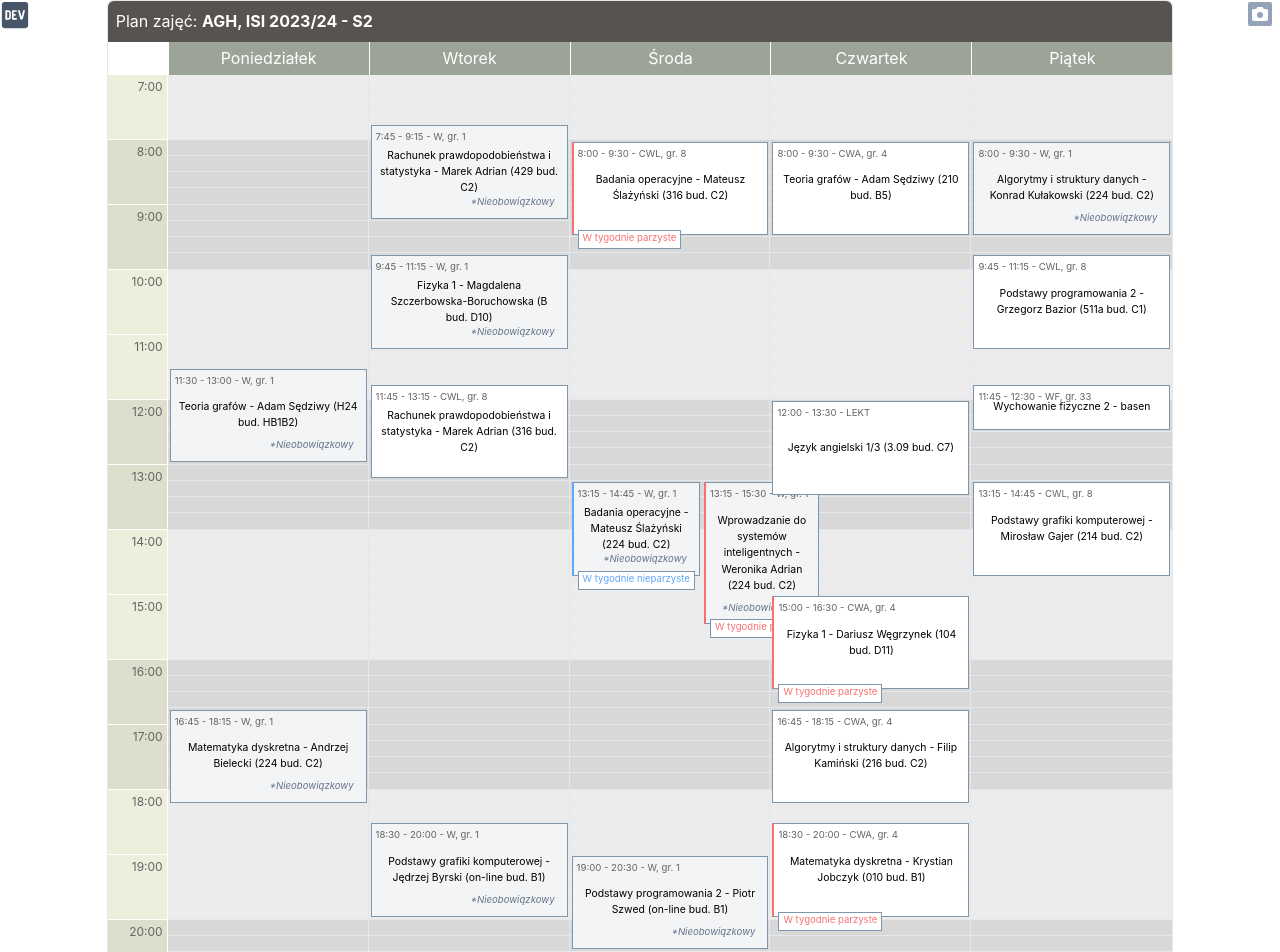
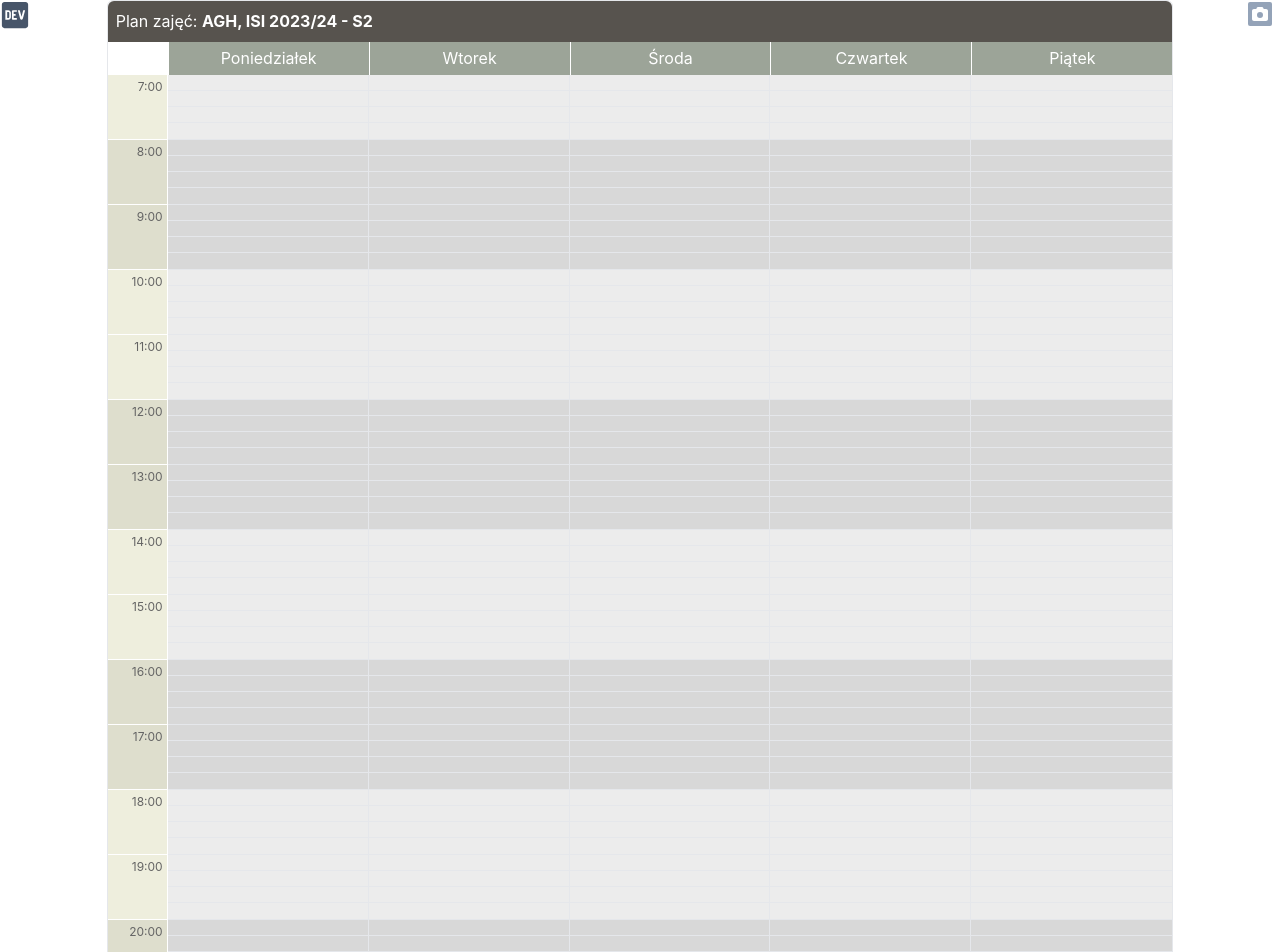
Before and after one commit to marcinwolder/usos-plan-generator, a React (Vite) app: page / in a window 1280 px wide. Shown: the top 952 px of the page. Built offline with nearby package versions, Linux system fonts and the light colour scheme.

Commit message:
FIX | Fixed some visual bugs
+ Added new button to remove all lectures
+ Fixed bug with 0 instead od 00 in end/start time

```diff
--- a/src/AdminPanel.tsx
+++ b/src/AdminPanel.tsx
@@ -1,6 +1,7 @@
 import clsx from 'clsx';
 import { useContext } from 'react';
 import adminControlsContext from './context/adminControlsContext';
+import lecturesContext from './context/lecturesContext';
 
 const AdminPanel = () => {
 	const {
@@ -14,6 +15,9 @@ const AdminPanel = () => {
 		setInsertRightCol,
 		clearSelection,
 	} = useContext(adminControlsContext);
+	const {
+		setLectures
+	} = useContext(lecturesContext)
 	return (
 		<div className='pl-1 h-24 flex flex-col justify-center items-start'>
 			<div
@@ -64,6 +68,13 @@ const AdminPanel = () => {
 				})}>
 				Edytuj plan
 			</div>
+			<div
+				onClick={() => {
+					setLectures([]);
+				}}
+				className={clsx('select-none min-w-6 h-6 text-xs flex items-center cursor-pointer')}>
+				Wyczyść plan
+			</div>
 		</div>
 	);
 };
--- a/src/App.tsx
+++ b/src/App.tsx
@@ -1,9 +1,7 @@
 import { useState } from 'react';
 import DaysComp from './DaysComp';
 import Hours from './Hours';
-import Lecture from './Lecture';
 import Plan from './Plan';
-import Splitter from './Splitter';
 import { FaDev } from 'react-icons/fa6';
 import { devModeContext } from './context/devContext';
 import clsx from 'clsx';
@@ -55,206 +53,7 @@ const App = () => {
 					<div></div>
 					<DaysComp />
 					<Hours />
-					<Plan>
-						<Lecture
-							onUpdate={()=>{}}
-							onRemove={(ref) => ref.current?.remove()}
-							col={1}
-							group={1}
-							timeStart='11:30'
-							timeStop=' 13:00'
-							type='W'
-							name='Teoria grafów - Adam Sędziwy (H24 bud. HB1B2)'
-						/>
-						<Lecture
-							onUpdate={()=>{}}
-							onRemove={(ref) => ref.current?.remove()}
-							col={1}
-							group={1}
-							timeStart='16:45'
-							timeStop=' 18:15'
-							type='W'
-							name='Matematyka dyskretna - Andrzej Bielecki (224 bud. C2)'
-						/>
-						<Lecture
-							onUpdate={()=>{}}
-							onRemove={(ref) => ref.current?.remove()}
-							col={2}
-							group={1}
-							timeStart='7:45'
-							timeStop=' 9:15'
-							type='W'
-							name='Rachunek prawdopodobieństwa i statystyka - Marek Adrian (429 bud.
-							C2)'
-						/>
-						<Lecture
-							onUpdate={()=>{}}
-							onRemove={(ref) => ref.current?.remove()}
-							col={2}
-							group={1}
-							timeStart='9:45'
-							timeStop=' 11:15'
-							type='W'
-							name='Fizyka 1 - Magdalena Szczerbowska-Boruchowska (B bud. D10)'
-						/>
-						<Lecture
-							onUpdate={()=>{}}
-							onRemove={(ref) => ref.current?.remove()}
-							col={2}
-							group={8}
-							timeStart='11:45'
-							timeStop=' 13:15'
-							type='CWL'
-							name='Rachunek prawdopodobieństwa i statystyka - Marek Adrian (316 bud.
-							C2)'
-						/>
-						<Lecture
-							onUpdate={()=>{}}
-							onRemove={(ref) => ref.current?.remove()}
-							col={2}
-							group={1}
-							timeStart='18:30'
-							timeStop=' 20:00'
-							type='W'
-							name='Podstawy grafiki komputerowej - Jędrzej Byrski (on-line bud. B1)'
-						/>
-						<Lecture
-							onUpdate={()=>{}}
-							onRemove={(ref) => ref.current?.remove()}
-							col={3}
-							group={8}
-							timeStart='8:00'
-							timeStop=' 9:30'
-							type='CWL'
-							name='Badania operacyjne - Mateusz Ślażyński (316 bud. C2)'
-							evenWeeksOnly
-						/>
-						<Splitter subCols={2} col={3}>
-							<Lecture
-								onUpdate={()=>{}}
-								onRemove={(ref) => ref.current?.remove()}
-								col={1}
-								group={1}
-								timeStart='13:15'
-								timeStop=' 14:45'
-								type='W'
-								name='Badania operacyjne - Mateusz Ślażyński (224 bud. C2)'
-								oddWeeksOnly
-							/>
-							<Lecture
-								onUpdate={()=>{}}
-								onRemove={(ref) => ref.current?.remove()}
-								col={2}
-								group={1}
-								timeStart='13:15'
-								timeStop=' 15:30'
-								type='W'
-								name='Wprowadzanie do systemów inteligentnych - Weronika Adrian (224 bud. C2)'
-								evenWeeksOnly
-							/>
-						</Splitter>
-						<Lecture
-							onUpdate={()=>{}}
-							onRemove={(ref) => ref.current?.remove()}
-							col={3}
-							group={1}
-							timeStart='19:00'
-							timeStop=' 20:30'
-							type='W'
-							name='Podstawy programowania 2 - Piotr Szwed (on-line bud. B1)'
-						/>
-						<Lecture
-							onUpdate={()=>{}}
-							onRemove={(ref) => ref.current?.remove()}
-							col={4}
-							group={4}
-							timeStart='8:00'
-							timeStop=' 9:30'
-							type='CWA'
-							name='Teoria grafów - Adam Sędziwy (210 bud. B5)'
-						/>
-						<Lecture
-							onUpdate={()=>{}}
-							onRemove={(ref) => ref.current?.remove()}
-							col={4}
-							timeStart='12:00'
-							timeStop=' 13:30'
-							type='LEKT'
-							name='Język angielski 1/3 (3.09 bud. C7)'
-						/>
-						<Lecture
-							onUpdate={()=>{}}
-							onRemove={(ref) => ref.current?.remove()}
-							col={4}
-							group={4}
-							timeStart='15:00'
-							timeStop=' 16:30'
-							type='CWA'
-							name='Fizyka 1 - Dariusz Węgrzynek (104 bud. D11)'
-							evenWeeksOnly
-						/>
-						<Lecture
-							onUpdate={()=>{}}
-							onRemove={(ref) => ref.current?.remove()}
-							col={4}
-							group={4}
-							timeStart='16:45'
-							timeStop=' 18:15'
-							type='CWA'
-							name='Algorytmy i struktury danych - Filip Kamiński (216 bud. C2)'
-						/>
-						<Lecture
-							onUpdate={()=>{}}
-							onRemove={(ref) => ref.current?.remove()}
-							col={4}
-							group={4}
-							timeStart='18:30'
-							timeStop=' 20:00'
-							type='CWA'
-							name='Matematyka dyskretna - Krystian Jobczyk (010 bud. B1)'
-							evenWeeksOnly
-						/>
-						<Lecture
-							onUpdate={()=>{}}
-							onRemove={(ref) => ref.current?.remove()}
-							col={5}
-							group={1}
-							timeStart='8:00'
-							timeStop=' 9:30'
-							type='W'
-							name='Algorytmy i struktury danych - Konrad Kułakowski (224 bud. C2)'
-						/>
-						<Lecture
-							onUpdate={()=>{}}
-							onRemove={(ref) => ref.current?.remove()}
-							col={5}
-							group={8}
-							timeStart='9:45'
-							timeStop=' 11:15'
-							type='CWL'
-							name='Podstawy programowania 2 - Grzegorz Bazior (511a bud. C1)'
-						/>
-						<Lecture
-							onUpdate={()=>{}}
-							onRemove={(ref) => ref.current?.remove()}
-							col={5}
-							group={33}
-							timeStart='11:45'
-							timeStop=' 12:30'
-							type='WF'
-							name='Wychowanie fizyczne 2 - basen'
-						/>
-						<Lecture
-							onUpdate={()=>{}}
-							onRemove={(ref) => ref.current?.remove()}
-							col={5}
-							group={8}
-							timeStart='13:15'
-							timeStop=' 14:45'
-							type='CWL'
-							name='Podstawy grafiki komputerowej - Mirosław Gajer (214 bud. C2)'
-						/>
-					</Plan>
+					<Plan />
 				</div>
 			</div>
 		</devModeContext.Provider>
--- a/src/Lecture.tsx
+++ b/src/Lecture.tsx
@@ -68,10 +68,12 @@ const Lecture: React.FC<{
 
 	useEffect(()=>{
 		if (minuteStart>=60){
-			setLectureStartTime(`${hourStart+7+Math.floor(minuteStart/60)}:${(minuteStart%60)}`)
+			const textMinuteStart = minuteStart%60 < 10 ? `0${minuteStart%60}` : minuteStart%60;
+			setLectureStartTime(`${hourStart+7+Math.floor(minuteStart/60)}:${textMinuteStart}`)
 		}
 		if (minuteStop>=60){
-			setLectureStopTime(`${hourStop+7+Math.floor(minuteStop/60)}:${minuteStop%60}`)
+			const textMinuteStop = minuteStop%60 < 10 ? `0${minuteStop%60}` : minuteStop%60;
+			setLectureStopTime(`${hourStop+7+Math.floor(minuteStop/60)}:${textMinuteStop}`)
 		}
 	})
 
--- a/src/context/lecturesContext.ts
+++ b/src/context/lecturesContext.ts
@@ -1,4 +1,4 @@
-import { createContext } from 'react';
+import { createContext, Dispatch, SetStateAction } from 'react';
 import { TLectureType } from '../Lecture';
 
 export type TLectureDisplayType = 'fullColumn' | 'leftSubColumn' | 'rightSubColumn';
@@ -12,6 +12,7 @@ export interface ILecture {
 
 const lecturesContext = createContext<{
 	lectures: ILecture[];
+	setLectures: Dispatch<SetStateAction<ILecture[]>>
 	addLecture: (
 		type: TLectureDisplayType,
 		day: number,
@@ -31,6 +32,6 @@ const lecturesContext = createContext<{
 		oddWeeksOnly: boolean,
 		obligatory: boolean
 	) => void
-}>({ lectures: [], addLecture: () => 0, updateLecture: ()=>{} });
+}>({ lectures: [], addLecture: () => 0, updateLecture: () => {}, setLectures: () => null });
 
 export default lecturesContext;
--- a/src/context/providers/LecturesProvider.tsx
+++ b/src/context/providers/LecturesProvider.tsx
@@ -127,7 +127,7 @@ const LecturesProvider: React.FC<React.PropsWithChildren> = ({ children }) => {
 			});
 	};
 	return (
-		<lecturesContext.Provider value={{ lectures, addLecture, updateLecture }}>
+		<lecturesContext.Provider value={{ lectures, addLecture, updateLecture, setLectures }}>
 			{children}
 		</lecturesContext.Provider>
 	);
```
Also changed, not shown: 1 other file (tests, documents, lock files or other folders).
